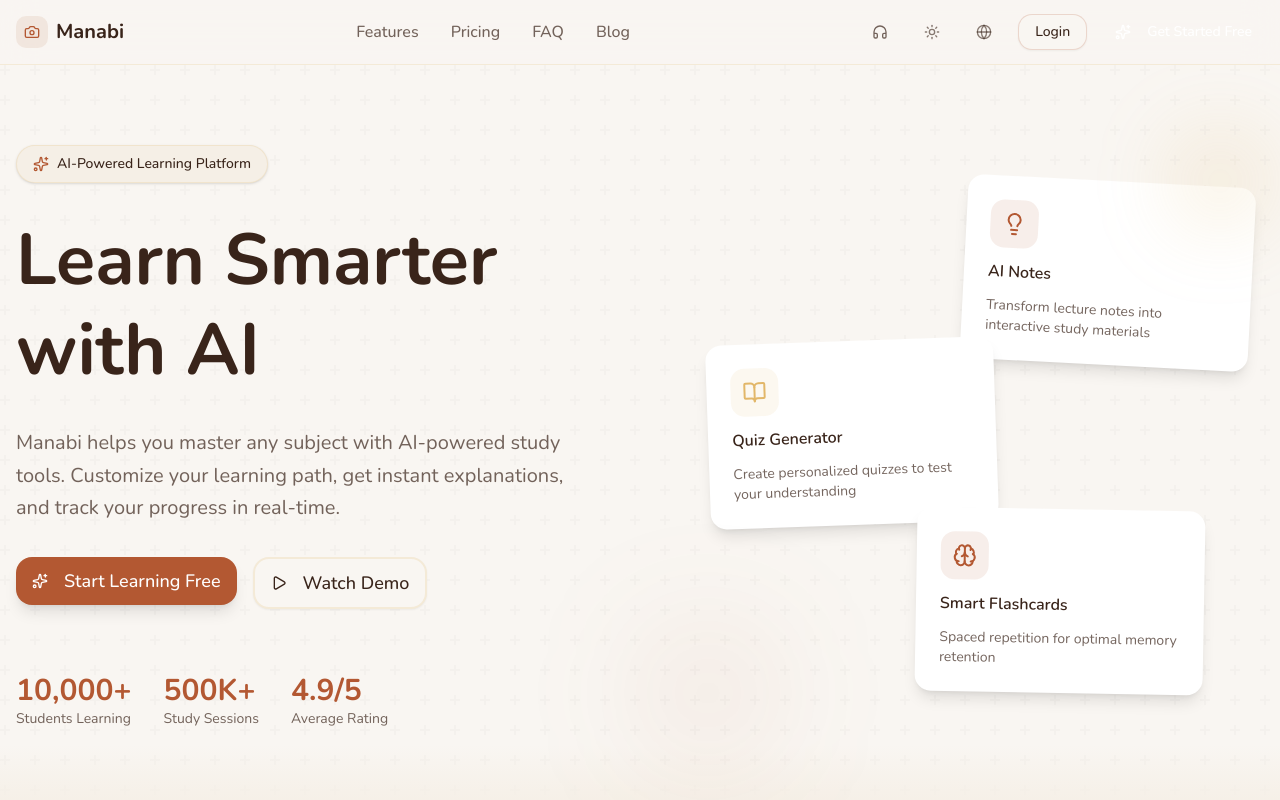
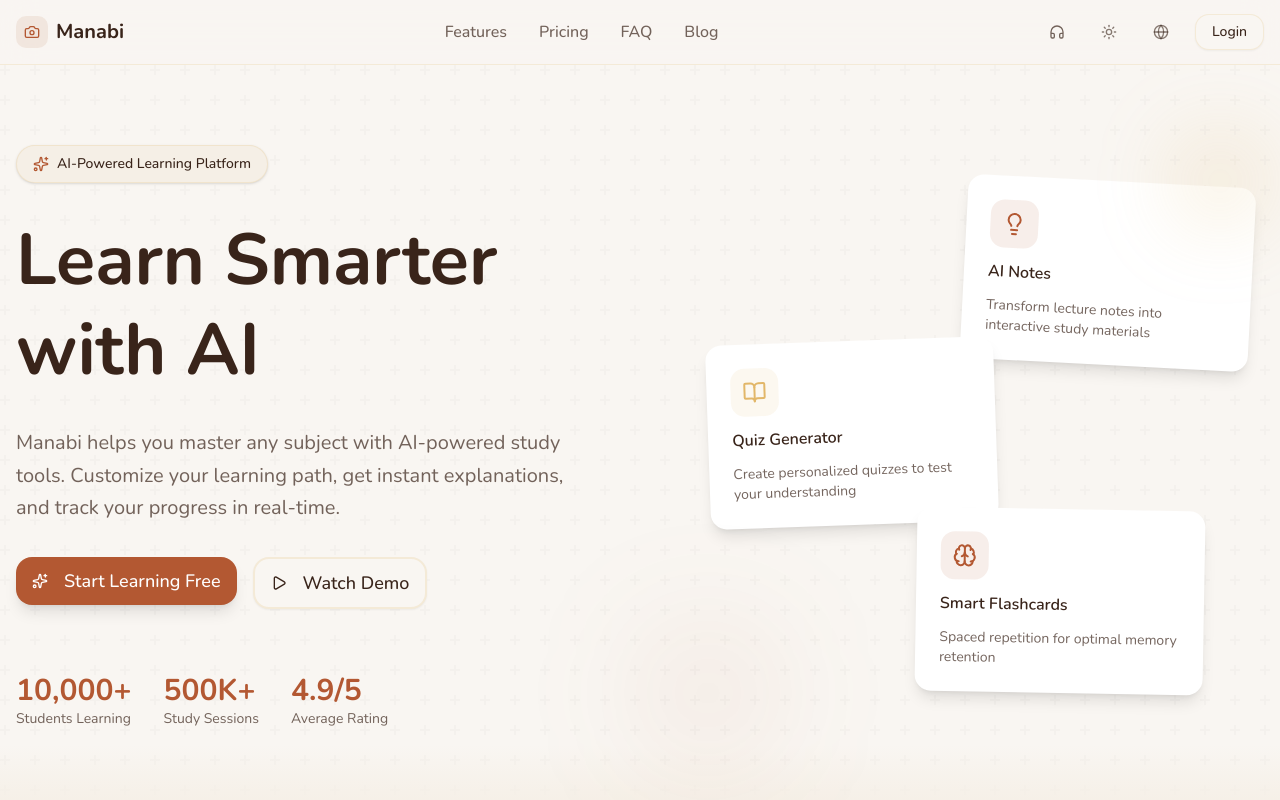
Before and after one commit to Hikkywannafly/manabi, a Next.js app: page /en in a window 1280 px wide. Shown: the top 800 px of the page. Built offline with nearby package versions, Linux system fonts and the light colour scheme.

Commit message:
style: fix button desgin darkmode

```diff
--- a/src/app/[locale]/login/page.tsx
+++ b/src/app/[locale]/login/page.tsx
@@ -9,11 +9,7 @@ export default function LoginPage() {
     <div className="relative flex min-h-screen items-center justify-center bg-linear-to-br from-background via-background to-primary/5 px-4 py-12">
       {/* Back Button */}
       <Link href="/" className="absolute top-4 left-4 sm:top-8 sm:left-8">
-        <Button
-          variant="ghost"
-          size="sm"
-          className="gap-2 hover:bg-background/80"
-        >
+        <Button variant="ghost" size="sm">
           <ArrowLeft className="h-4 w-4" />
           <span className="hidden sm:inline">Back to Home</span>
         </Button>
--- a/src/components/header/header.tsx
+++ b/src/components/header/header.tsx
@@ -57,7 +57,7 @@ export function Header() {
               size="icon"
               variant="ghost"
               onClick={() => setIsPlaying(!isPlaying)}
-              className="group relative hover:bg-primary/10"
+              className="group relative"
             >
               <Headphones
                 className={`h-5 w-5 transition-all duration-300 ${
@@ -83,30 +83,27 @@ export function Header() {
 
             {/* Login Button */}
             <Link href="/login" className="hidden md:inline-flex">
-              <Button
-                variant="outline"
-                className="rounded-xl border-primary/20 hover:border-primary hover:bg-primary/5"
-              >
+              <Button variant="outline" className="rounded-xl">
                 {t("login")}
               </Button>
             </Link>
 
             {/* CTA Button */}
-            <Link href="/get-started">
+            {/* <Link href="/get-started">
               <Button
-                variant="gradient"
+                variant="secondary"
                 className="hidden rounded-xl px-6 md:inline-flex"
               >
                 <Sparkles className="mr-2 h-4 w-4" />
                 {t("getStartedFree")}
               </Button>
-            </Link>
+            </Link> */}
 
             {/* Mobile menu button */}
             <Button
               size="icon"
               variant="ghost"
-              className="rounded-full hover:bg-primary/10 md:hidden"
+              className="md:hidden"
               onClick={() => setMobileMenuOpen(!mobileMenuOpen)}
             >
               <Menu className="h-5 w-5 text-foreground" />
@@ -155,7 +152,7 @@ export function Header() {
             <Link href="/login" className="md:hidden">
               <Button
                 variant="outline"
-                className="w-full rounded-xl border-primary/20 hover:border-primary hover:bg-primary/5"
+                className="w-full rounded-xl"
                 onClick={() => setMobileMenuOpen(false)}
               >
                 {t("login")}
--- a/src/components/ui/button.tsx
+++ b/src/components/ui/button.tsx
@@ -5,23 +5,23 @@ import type * as React from "react";
 import { cn } from "@/lib/utils";
 
 const buttonVariants = cva(
-  "inline-flex shrink-0 items-center justify-center gap-2 whitespace-nowrap rounded-md font-medium text-sm outline-none transition-all duration-200 focus-visible:border-ring focus-visible:ring-[3px] focus-visible:ring-ring/50 active:scale-[0.98] active:brightness-95 disabled:pointer-events-none disabled:opacity-50 aria-invalid:border-destructive aria-invalid:ring-destructive/20 dark:aria-invalid:ring-destructive/40 [&_svg:not([class*='size-'])]:size-4 [&_svg]:pointer-events-none [&_svg]:shrink-0",
+  "inline-flex shrink-0 items-center justify-center gap-2 whitespace-nowrap rounded-md font-medium text-sm outline-none transition-all duration-200 focus-visible:border-ring focus-visible:ring-[3px] focus-visible:ring-ring/50 active:scale-[0.98] disabled:pointer-events-none disabled:opacity-50 aria-invalid:border-destructive aria-invalid:ring-destructive/20 dark:aria-invalid:ring-destructive/40 [&_svg:not([class*='size-'])]:size-4 [&_svg]:pointer-events-none [&_svg]:shrink-0",
   {
     variants: {
       variant: {
         default:
-          "bg-primary text-primary-foreground hover:shadow-md hover:brightness-110",
+          "bg-primary text-primary-foreground shadow-sm hover:bg-primary/90 hover:shadow-md active:bg-primary/80 dark:bg-primary dark:active:bg-primary/70 dark:hover:bg-primary/80",
         destructive:
-          "bg-destructive text-white hover:shadow-md hover:brightness-110 focus-visible:ring-destructive/20 dark:bg-destructive/60 dark:focus-visible:ring-destructive/40",
+          "bg-destructive text-white shadow-sm hover:bg-destructive/90 hover:shadow-md focus-visible:ring-destructive/20 active:bg-destructive/80 dark:bg-destructive/80 dark:active:bg-destructive/60 dark:focus-visible:ring-destructive/40 dark:hover:bg-destructive/70",
         outline:
-          "border bg-background shadow-xs hover:border-accent hover:bg-accent/50 hover:text-accent-foreground hover:shadow-sm dark:border-input dark:bg-input/30 dark:hover:bg-input/50",
+          "border bg-background shadow-xs hover:border-accent hover:bg-accent/50 hover:shadow-sm active:bg-accent/70 dark:border-input dark:bg-input/20 dark:active:bg-accent/50 dark:hover:border-accent/60 dark:hover:bg-accent/40",
         secondary:
-          "bg-secondary text-secondary-foreground hover:shadow-sm hover:brightness-105",
+          "bg-secondary text-secondary-foreground shadow-sm hover:bg-secondary/80 hover:shadow active:bg-secondary/70 dark:bg-secondary dark:active:bg-secondary/70 dark:hover:bg-secondary/80",
         ghost:
-          "rounded-md hover:bg-accent/50 hover:text-accent-foreground dark:hover:bg-accent/50",
-        link: "text-primary underline-offset-4 hover:underline hover:brightness-110",
+          "hover:bg-accent/50 active:bg-accent/70 dark:active:bg-accent/40 dark:hover:bg-accent/30",
+        link: "text-primary underline-offset-4 hover:text-primary/80 hover:underline active:text-primary/70 dark:text-primary dark:active:text-primary/80 dark:hover:text-primary/90",
         gradient:
-          "bg-gradient-to-r bg-pos-0 bg-size-200 from-primary via-accent to-primary text-primary-foreground hover:bg-pos-100 hover:shadow-lg hover:shadow-primary/20 dark:hover:shadow-primary/30",
+          "bg-gradient-to-r bg-pos-0 bg-size-200 from-primary via-accent to-primary text-primary-foreground shadow-sm hover:bg-pos-100 hover:shadow-lg hover:shadow-primary/20 active:shadow-md dark:from-primary dark:via-accent dark:to-primary dark:active:shadow-primary/30 dark:hover:shadow-primary/40",
       },
       size: {
         default: "h-9 px-4 py-2 has-[>svg]:px-3",
```
